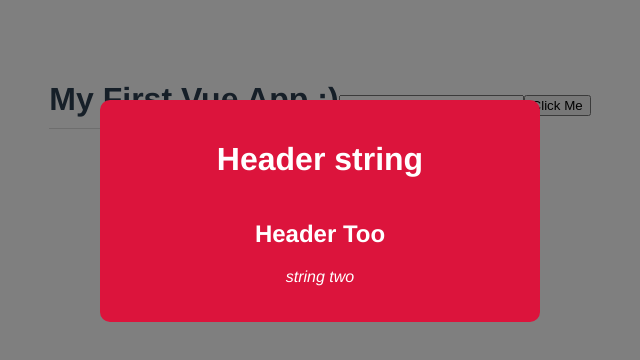
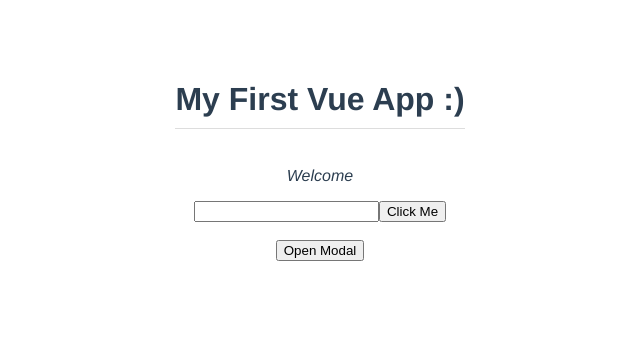
Before and after one commit to fiestalark/vue-modal-project-tutorial, a Vue app: page / in a window 1280 px wide. Shown: the top 360 px of the page, without its empty margins (320-960 px from the left). Built offline with nearby package versions, Linux system fonts and the light colour scheme.

Commit message:
Emitting custom events

```diff
--- a/src/App.vue
+++ b/src/App.vue
@@ -1,8 +1,15 @@
 <template>
   <h1>{{ title }}</h1>
+  <p>Welcome</p>
   <input type="text" ref="name">
   <button @click="handleClick">Click Me</button>
-  <Modal header="Header string" :header2="header2" :text="text" :theme="theme" />
+  <br>
+  <br>
+  <div v-if="showModal">
+    <Modal header="Header string" :header2="header2" :text="text" :theme="theme" @close="toggleModal"/>
+  </div>
+  <button @click="toggleModal">Open Modal</button>
+
 </template>
 
 <script>
@@ -16,7 +23,8 @@
       title: 'My First Vue App :)',
       header2: "Header Too",
       text: 'string two',
-      theme: 'sale'
+      theme: 'sale',
+      showModal: false
     }
   },
   methods: {
@@ -25,6 +33,9 @@
       this.$refs.name.classList.add('active')
       // To focus on this field in DOM
       this.$refs.name.focus()
+    },
+    toggleModal() {
+      this.showModal = !this.showModal
     }
   }
 }
--- a/src/components/Modal.vue
+++ b/src/components/Modal.vue
@@ -1,5 +1,5 @@
 <template>
-    <div class="backdrop">
+    <div class="backdrop" @click="closeModal">
         <div class="modal" :class="{sale: theme === 'sale'}">
             <h1>{{ header }}</h1>
             <h2>{{ header2 }}</h2>
@@ -12,7 +12,13 @@
 
 
 export default {
-    props: ['header', 'text', 'header2', 'theme']
+    props: ['header', 'text', 'header2', 'theme'],
+    methods: {
+        closeModal() {
+            // Emit close event to parent, which can listen to that
+            this.$emit('close')
+        }
+    }
 }
 </script>
 
```
